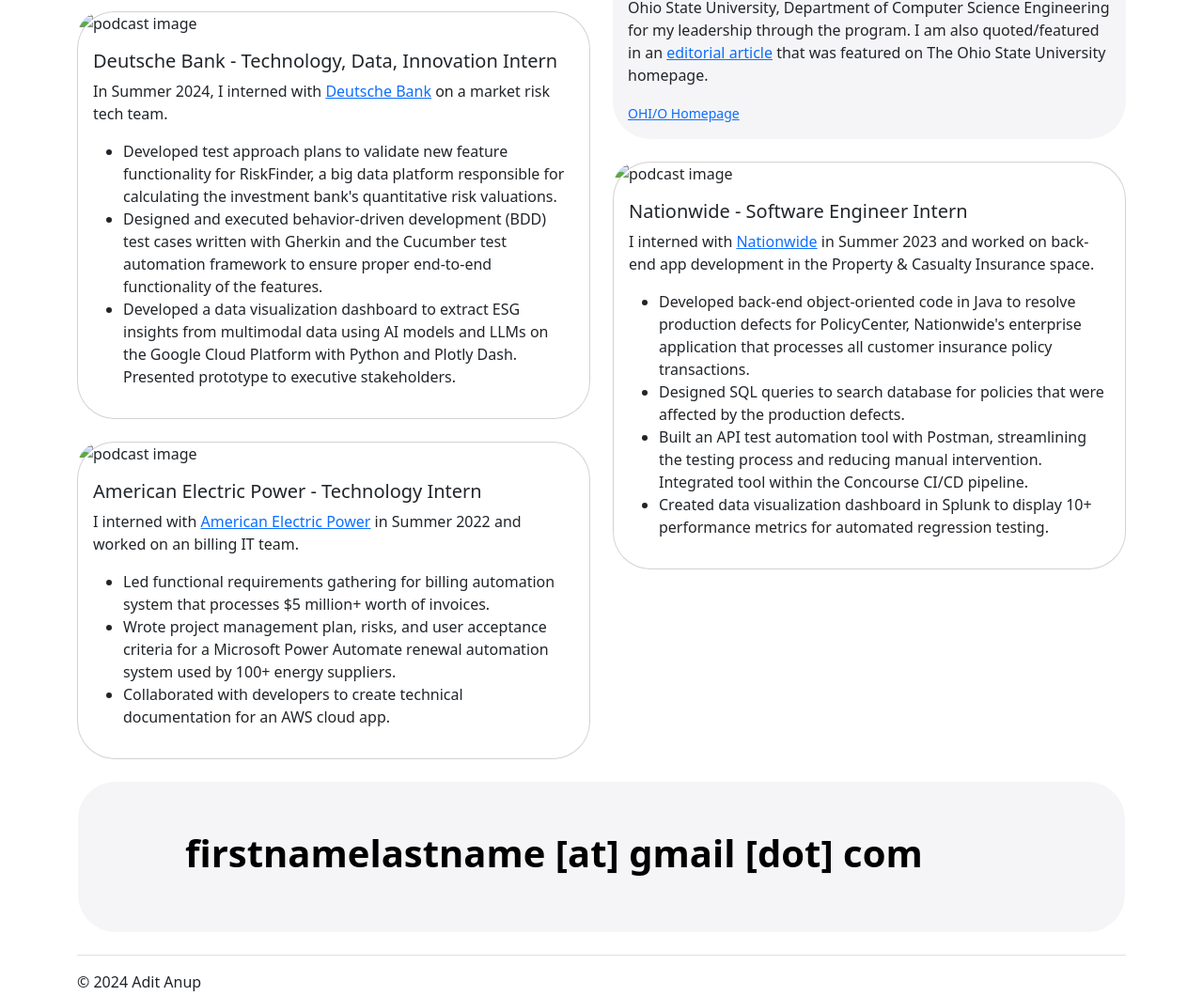
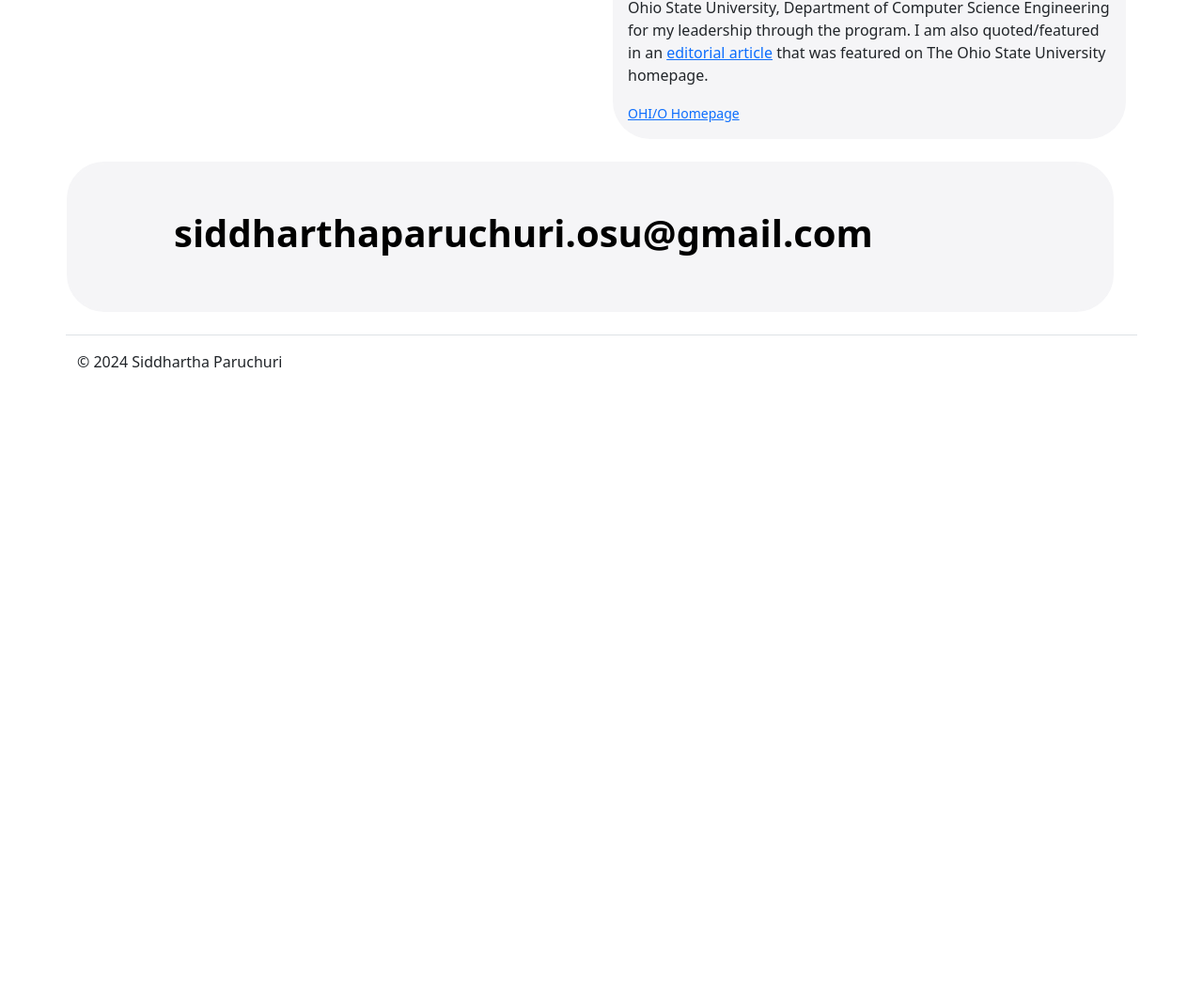
Before and after one commit to paruchurisid/paruchurisid.github.io, a plain HTML site: page index.html in a window 1280 px wide. Shown: the part 1944-3004 px from the top of the page at 94% size. After the commit the page ends 2361 px from the top, so only its background shows below. Drawn offline with nearby package versions, Linux system fonts and the light colour scheme.

Commit message:
redo 3 tiles
delete 3 tiles

```diff
--- a/index.html
+++ b/index.html
@@ -162,78 +162,6 @@
             </div>
           </div>
 
-          <div class="col-sm-6 col-lg-6 mb-4" >
-            <div data-aos="zoom-in-up" data-aos-once="true" class="card" style="border-radius: 40px;">
-              <img style="border-top-left-radius: 40px; border-top-right-radius: 40px;" class="bd-placeholder-img card-img-top" src="images/DeutscheBank.png" alt="podcast image">
-              <div class="card-body">
-                <h5 class="card-title">Deutsche Bank - Technology, Data, Innovation Intern</h5>
-                <p class="card-text">
-                    In Summer 2024, I interned with <a target="_blank" href="https://www.db.com/index?language_id=1&kid=sl.redirect-en.shortcut">Deutsche Bank</a> on a market risk tech team.
-                    <ul>
-                        <li>
-                            Developed test approach plans to validate new feature functionality for RiskFinder, a big data platform responsible for calculating the investment bank's quantitative risk valuations.
-                        </li>
-                        <li>
-                            Designed and executed behavior-driven development (BDD) test cases written with Gherkin and the Cucumber test automation framework to ensure proper end-to-end functionality of the features.
-                        </li>
-                        <li>
-                            Developed a data visualization dashboard to extract ESG insights from multimodal data using AI models and LLMs on the Google Cloud Platform with Python and Plotly Dash. Presented prototype to executive stakeholders.
-                        </li>
-                    </ul>
-                </p>
-              </div>
-            </div>
-          </div>
-
-          <div class="col-sm-6 col-lg-6 mb-4" >
-            <div data-aos="zoom-in-up" data-aos-once="true" class="card" style="border-radius: 40px;">
-              <img style="border-top-left-radius: 40px; border-top-right-radius: 40px;" class="bd-placeholder-img card-img-top" src="images/Nationwide.png" alt="podcast image">
-              <div class="card-body">
-                <h5 class="card-title">Nationwide - Software Engineer Intern</h5>
-                <p class="card-text">
-                    I interned with <a target="_blank" href="https://www.nationwide.com/">Nationwide</a> in Summer 2023 and worked on back-end app development in the Property & Casualty Insurance space.
-                    <ul>
-                        <li>
-                            Developed back-end object-oriented code in Java to resolve production defects for PolicyCenter, Nationwide's enterprise application that processes all customer insurance policy transactions.
-                        </li>
-                        <li>
-                            Designed SQL queries to search database for policies that were affected by the production defects.
-                        </li>
-                        <li>
-                            Built an API test automation tool with Postman, streamlining the testing process and reducing manual intervention. Integrated tool within the Concourse CI/CD pipeline.
-                        </li>
-                        <li>
-                            Created data visualization dashboard in Splunk to display 10+ performance metrics for automated regression testing.
-                        </li>
-                    </ul>
-                </p>
-              </div>
-            </div>
-          </div>
-
-          <div class="col-sm-6 col-lg-6 mb-4">
-            <div data-aos="zoom-in-up" data-aos-once="true" class="card" style="border-radius: 40px;">
-              <img style="border-top-left-radius: 40px; border-top-right-radius: 40px;" class="bd-placeholder-img card-img-top" src="images/AmericanElectricPower.png" alt="podcast image">
-              <div class="card-body">
-                <h5 class="card-title">American Electric Power - Technology Intern</h5>
-                <p class="card-text">
-                    I interned with <a target="_blank" href="https://www.aep.com/">American Electric Power</a> in Summer 2022 and worked on an billing IT team.
-                    <ul>
-                        <li>
-                            Led functional requirements gathering for billing automation system that processes $5 million+ worth of invoices.
-                        </li>
-                        <li>
-                            Wrote project management plan, risks, and user acceptance criteria for a Microsoft Power Automate renewal automation system used by 100+ energy suppliers.
-                        </li>
-                        <li>
-                            Collaborated with developers to create technical documentation for an AWS cloud app.
-                        </li>
-                    </ul>
-                  </p>
-              </div>
-            </div>
-          </div>
-        </div>
 
         <div class="row rowPadding">
           <!-- <div data-aos="zoom-in-up" data-aos-once="true" data-aos-duration="1000" class="col-sm-12 columnContainerGrey greyBackground"> -->
@@ -241,7 +169,7 @@
               <div class="quote">
                   <h1>
                       <b>
-                          firstnamelastname [at] gmail [dot] com
+                          siddharthaparuchuri.osu@gmail.com
                       </b>
                   </h1>
               </div>
@@ -249,7 +177,7 @@
         </div>
 
         <footer class="pt-3 mt-4 text-body-secondary border-top">
-            &copy; 2024 Adit Anup
+            &copy; 2024 Siddhartha Paruchuri
         </footer>
         <div class="spacerDiv"></div>
     </div>
```
